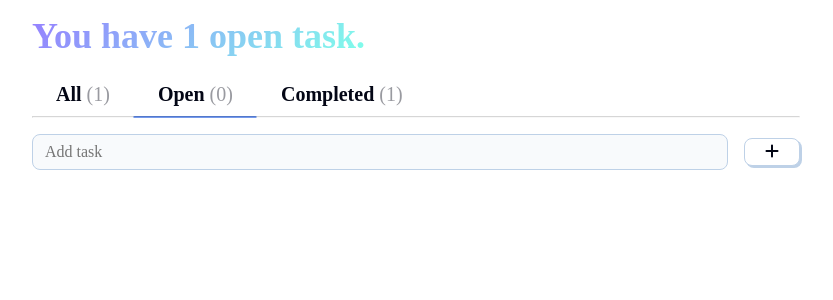
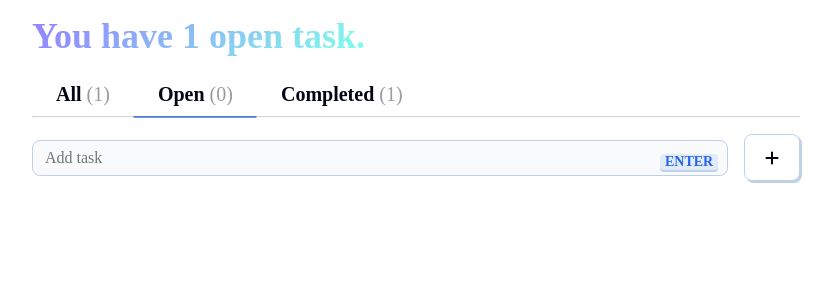
Before and after one commit to DarshikR/todo-app, a React (Vite) app: page / in a window 1280 px wide. Shown: the top 300 px of the page, without its empty margins (224-1057 px from the left). Built offline with nearby package versions, Linux system fonts and the light colour scheme; a web font is replaced by a local one.

Commit message:
added edit or update function and add some features.

```diff
--- a/src/App.jsx
+++ b/src/App.jsx
@@ -14,12 +14,23 @@ function App() {
   // ]
 
   const [todos, setTodos] = useState([
-    { input: 'Hello! Add your first todo!', complete: true }
+    { input: 'Hello! Add your first todo!', complete: true, isEdited: false }
   ])
   const [selectedTab, setSelectedTab] = useState('Open')
+  const [isEditing, setIsEditing] = useState(false); // Tracks if any todo is being edited
+
+  const [isEnterPressed, setIsEnterPressed] = useState(false); // To track Enter key press globally
 
   function handleAddTodo(newTodo) {
-    const newTodoList = [...todos, { input: newTodo, complete: false }]
+    const newTodoList = [...todos, { input: newTodo, complete: false, isEdited: false }]
+    setTodos(newTodoList)
+    handleSaveData(newTodoList)
+  }
+
+  function handleEditTodo(index, newInput) {
+    const newTodoList = [...todos];
+    newTodoList[index].input = newInput; // Update the todo's input value
+    newTodoList[index].isEdited = true; // Mark the todo as edited
     setTodos(newTodoList)
     handleSaveData(newTodoList)
   }
@@ -53,12 +64,44 @@ function App() {
     setTodos(db.todos)
   }, [])
 
+  // Add event listeners for keydown and keyup on mount and clean up on unmount
+  useEffect(() => {
+    const handleKeyDown = (e) => {
+      if (e.key === 'Enter') {
+        setIsEnterPressed(true); // Set the state when "Enter" is pressed
+      }
+    };
+
+    const handleKeyUp = (e) => {
+      if (e.key === 'Enter') {
+        setIsEnterPressed(false); // Reset the state when "Enter" is released
+      }
+    };
+
+    // Attach event listeners to the window object
+    window.addEventListener('keydown', handleKeyDown);
+    window.addEventListener('keyup', handleKeyUp);
+
+    // Clean up the event listeners when the component unmounts
+    return () => {
+      window.removeEventListener('keydown', handleKeyDown);
+      window.removeEventListener('keyup', handleKeyUp);
+    };
+  }, []); // Empty dependency array to run this effect only on mount/unmount
+
   return (
     <>
       <Header todos={todos} />
       <Tabs selectedTab={selectedTab} setSelectedTab={setSelectedTab} todos={todos} />
-      <TodoList handleCompleteTodo={handleCompleteTodo} handleDeleteTodo={handleDeleteTodo} selectedTab={selectedTab} todos={todos} />
-      <TodoInput handleAddTodo={handleAddTodo} />
+      <TodoList
+        handleCompleteTodo={handleCompleteTodo}
+        handleEditTodo={handleEditTodo}
+        setIsEditing={setIsEditing}  // Pass down setIsEditing
+        handleDeleteTodo={handleDeleteTodo}
+        selectedTab={selectedTab}
+        todos={todos}
+        isEnterPressed={isEnterPressed} />
+      <TodoInput handleAddTodo={handleAddTodo} isEditing={isEditing} isEnterPressed={isEnterPressed} />
     </>
   )
 }
--- a/src/components/TodoCard.jsx
+++ b/src/components/TodoCard.jsx
@@ -1,8 +1,20 @@
+import { useState } from "react";
+
 export function TodoCard(props) {
-    const { todo, handleDeleteTodo, todoIndex, handleCompleteTodo } = props
+    const { todo, handleDeleteTodo, todoIndex, handleCompleteTodo, handleEditTodo, setIsEditing, isEnterPressed } = props
+    const [isEditingCard, setIsEditingCard] = useState(false); // Local state for individual todo editing
+    // const [isEditing, setIsEditing] = useState(false); // To toggle between view and edit mode
+    const [newInput, setNewInput] = useState(todo.input); // Local state to hold the new value
     return (
         <div className="card todo-item">
-            <p>{todo.input}</p>
+            {!isEditingCard ? (
+                <>
+                    <p style={{
+                        textDecoration: todo.complete ? 'line-through' : 'none'
+                    }}>
+                        {todo.input}
+                        {todo.isEdited && <span style={{ marginLeft: '10px', color: 'green' }}>(Edited)</span>} {/* Show "Edited" label */}
+                    </p>
                     <div className="todo-buttons">
                         <button onClick={() => {
                             handleCompleteTodo(todoIndex)
@@ -10,11 +22,45 @@ export function TodoCard(props) {
                             <h6>Done</h6>
                         </button>
                         <button onClick={() => {
+                            setIsEditingCard(true); // Enable editing mode for this card
+                            setIsEditing(true); // Disable the TodoInput component
+                        }} disabled={todo.complete}>
+                            <h6>Edit</h6>
+                        </button>
+                        <button onClick={() => {
                             handleDeleteTodo(todoIndex)
                         }}>
                             <h6>Delete</h6>
                         </button>
                     </div>
+                </>
+            ) : (
+                <>
+                    <div className="for-pill">
+                        <input
+                            type="text"
+                            value={newInput}
+                            onChange={(e) => setNewInput(e.target.value)}
+                            onKeyPress={(e) => {
+                                if (e.key === 'Enter') {
+                                    handleEditTodo(todoIndex, newInput); // Save edited value
+                                    setIsEditingCard(false); // Exit editing mode for this card
+                                    setIsEditing(false); // Re-enable the TodoInput component
+                                }
+                            }}
+                        />
+                        <p className={`pill pill--key ${isEnterPressed ? 'pill--key-pressed' : ''}`}>Enter</p>
+                    </div>
+                    <div className="todo-buttons">
+                        <button onClick={() => {
+                            handleEditTodo(todoIndex, newInput); // Save edited value
+                            setIsEditingCard(false); // Exit edit mode
+                            setIsEditing(false); // Re-enable the TodoInput component
+                        }}>Save</button>
+                        <button onClick={() => setIsEditingCard(false)}>Cancel</button>
+                    </div>
+                </>
+            )}
         </div>
     )
 }
--- a/src/components/TodoInput.jsx
+++ b/src/components/TodoInput.jsx
@@ -1,21 +1,43 @@
-import { useState } from "react"
+import { useState } from "react";
 
 export function TodoInput(props) {
-    const { handleAddTodo } = props
-    const [inputValue, setInputValue] = useState('')
+    const { handleAddTodo, isEditing, isEnterPressed } = props;
+    const [inputValue, setInputValue] = useState('');
+    const [isFocused, setIsFocused] = useState(false); // Track input focus
 
     return (
         <div className="input-container">
-            <input value={inputValue} onChange={(e) => {
-                setInputValue(e.target.value)
-            }} placeholder="Add task" />
-            <button onClick={() => {
-                if (!inputValue) { return }
-                handleAddTodo(inputValue)
-                setInputValue('')
-            }}>
-                <i className="fa-solid fa-plus"></i>
+            <div className="for-pill">
+                <input
+                    value={inputValue}
+                    onChange={(e) => setInputValue(e.target.value)}
+                    onKeyPress={(e) => {
+                        if (e.key === 'Enter') {
+                            if (!inputValue) {return}
+                            handleAddTodo(inputValue);
+                            setInputValue('');
+                        }
+                    }}
+                    placeholder="Add task"
+                    disabled={isEditing}
+                    onFocus={() => setIsFocused(true)}  // Set focus state to true when input is focused
+                    onBlur={() => setIsFocused(false)}   // Set focus state to false when input loses focus
+                />
+                <p className={`pill pill--key ${isEnterPressed ? 'pill--key-pressed' : ''}`}>
+                    Enter
+                </p>
+            </div>
+            <button
+                className={`${isFocused && isEnterPressed ? 'enter--key-pressed' : ''}`} // Apply class only when input is focused and Enter is pressed
+                onClick={() => {
+                    if (!inputValue) {return}
+                    handleAddTodo(inputValue);
+                    setInputValue('');
+                }}
+                disabled={isEditing}
+            >
+                <i style={{ margin: '10.5px 0' }} className="fa-solid fa-plus"></i>
             </button>
         </div>
-    )
+    );
 }
--- a/src/index.css
+++ b/src/index.css
@@ -19,7 +19,7 @@ h1 {
 }
 
 .tab-container {
-  overflow-x: auto;
+  /* overflow-x: auto; */
 }
 
 .tab-button {
@@ -86,8 +86,9 @@ hr {
 }
 
 .todo-buttons button {
-  border: none !important;
   box-shadow: none !important;
+  color: var(--color-link);
+  border: 2px solid var(--color-link-transparent);
 }
 
 .todo-buttons button:hover {
@@ -98,6 +99,7 @@ hr {
 .todo-buttons button:first-of-type {
   /* color: #8aff80;
   background: rgba(138, 255, 128, .1); */
+  border: none !important;
   color: var(--background-primary);
   background: var(--color-link);
 }
@@ -105,6 +107,7 @@ hr {
 .todo-buttons button:last-of-type {
   /* color: #9580ff;
   background: rgba(149, 128, 255, .1); */
+  border: none !important;
   color: var(--color-link);
   background: var(--color-link-transparent);
 }
@@ -152,3 +155,40 @@ hr {
     gap: 1rem;
   }
 }
+
+/* darshik */
+.for-pill {
+  width: 100%;
+  position: relative;
+}
+
+.pill {
+  position: absolute;
+  top: 14px;
+  right: 10px;
+  font-size: 14px;
+  border-radius: 4px;
+  white-space: nowrap;
+  text-transform: uppercase;
+  pointer-events: none;
+}
+
+.pill--key {
+  background: var(--color-link-transparent);
+  box-shadow: 0 2px 0 0 var(--border-secondary);
+  padding: .04rem .3rem 0;
+  color: var(--color-link);
+  font-weight: 600;
+  line-height: 1rem;
+  transition: .2s ease;
+}
+
+.pill--key-pressed {
+  box-shadow: 0 0 0 0 var(--border-secondary);
+  transform: translateY(2px);
+}
+
+.enter--key-pressed {
+  box-shadow: 0 0 0 0 var(--border-secondary);
+  transform: translate(2px, 2px);
+}
```
Also changed, not shown: src/components/TodoList.jsx (+5 -2 lines). Lines whose indentation alone changed are shown as unchanged.
